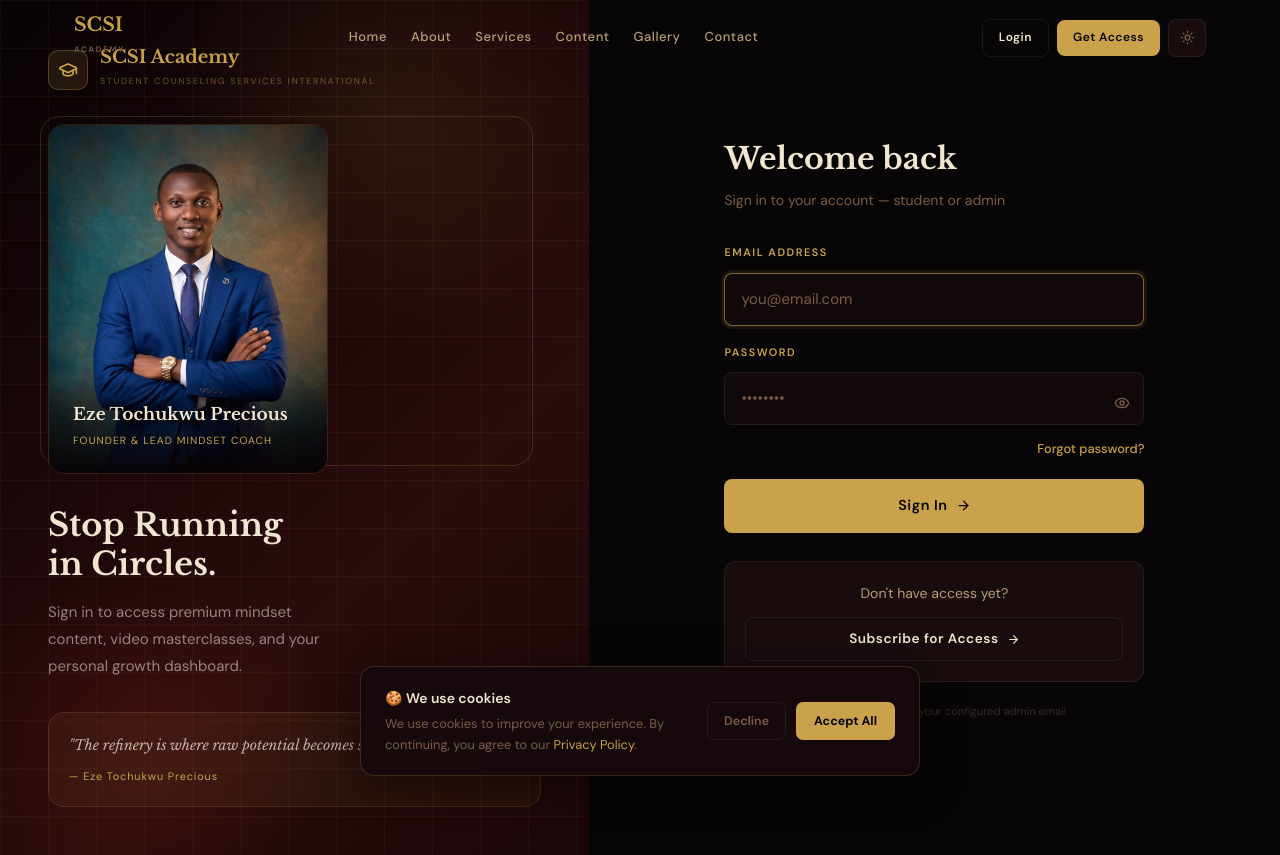
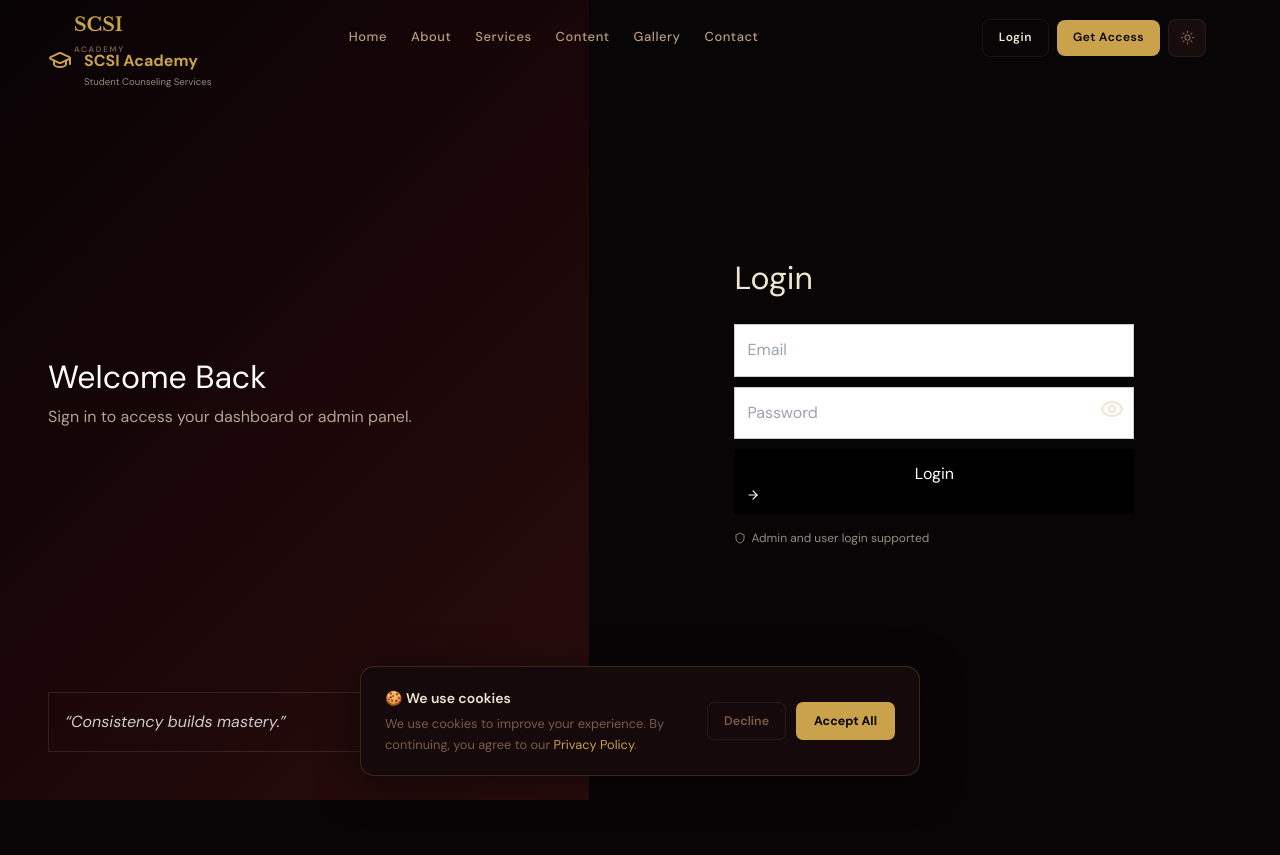
Before and after one commit to uzochukwubonaventure3-coder/SCSI-ACADEMY, a Next.js app in the folder frontend/: page /login in a window 1280 px wide. After the commit the page ends 800 px from the top, so only its background shows below. Built offline with nearby package versions, Linux system fonts and the light colour scheme.

Commit message:
fixed changes

```diff
--- a/frontend/src/app/login/page.tsx
+++ b/frontend/src/app/login/page.tsx
@@ -1,4 +1,5 @@
 'use client'
+
 import { Suspense, useState, useEffect } from 'react'
 import Link from 'next/link'
 import { useRouter, useSearchParams } from 'next/navigation'
@@ -6,15 +7,16 @@ import { Eye, EyeOff, ArrowRight, GraduationCap, Shield } from 'lucide-react'
 import { useAccess } from '@/hooks/useAccess'
 
 function LoginPageContent() {
-  const router  = useRouter()
-  const params  = useSearchParams()
-  const next    = params.get('next') || '/content'
+  const router = useRouter()
+  const params = useSearchParams()
+
+  const next = params.get('next') || '/content'
   const { login, hasAccess, isAdmin, loading } = useAccess()
 
-  const [form, setForm]         = useState({ email: '', password: '' })
-  const [showPw, setShowPw]     = useState(false)
-  const [busy, setBusy]         = useState(false)
-  const [error, setError]       = useState('')
+  const [form, setForm] = useState({ email: '', password: '' })
+  const [showPw, setShowPw] = useState(false)
+  const [busy, setBusy] = useState(false)
+  const [error, setError] = useState('')
   const [needsPayment, setNeedsPayment] = useState(false)
   const [expiredEmail, setExpiredEmail] = useState('')
 
@@ -27,16 +29,31 @@ function LoginPageContent() {
   const handleSubmit = async (e: React.FormEvent) => {
     e.preventDefault()
     if (busy) return
-    setBusy(true); setError(''); setNeedsPayment(false)
+
+    setBusy(true)
+    setError('')
+    setNeedsPayment(false)
 
     try {
       const res = await login(form.email, form.password)
+
       if (res.success) {
-        router.replace(res.role === 'admin' ? '/admin' : next)
+        // ROLE-BASED REDIRECT (IMPORTANT FIX)
+        if (res.role === 'admin') {
+          router.replace('/admin')
+        } else {
+          router.replace(next)
+        }
       } else {
         setError(res.message)
-        if (res.needsPayment) { setNeedsPayment(true); setExpiredEmail(form.email) }
+
+        if (res.needsPayment) {
+          setNeedsPayment(true)
+          setExpiredEmail(form.email)
         }
+      }
+    } catch (err) {
+      setError('Something went wrong')
     } finally {
       setBusy(false)
     }
@@ -44,161 +61,179 @@ function LoginPageContent() {
 
   if (loading || hasAccess) {
     return (
-      <div style={{ minHeight:'100vh', display:'flex', alignItems:'center', justifyContent:'center', background:'var(--bg-0)' }}>
-        <div style={{ width:'32px', height:'32px', border:'2px solid var(--bg-3)', borderTop:'2px solid var(--gold)', borderRadius:'50%', animation:'spin 0.8s linear infinite' }}/>
-        <style>{'@keyframes spin{to{transform:rotate(360deg)}}'}</style>
+      <div style={{
+        minHeight: '100vh',
+        display: 'flex',
+        alignItems: 'center',
+        justifyContent: 'center',
+        background: 'var(--bg-0)'
+      }}>
+        <div style={{
+          width: '32px',
+          height: '32px',
+          border: '2px solid var(--bg-3)',
+          borderTop: '2px solid var(--gold)',
+          borderRadius: '50%',
+          animation: 'spin 0.8s linear infinite'
+        }} />
+        <style>{`@keyframes spin{to{transform:rotate(360deg)}}`}</style>
       </div>
     )
   }
 
   return (
-    <div style={{ minHeight:'100vh', display:'flex', background:'var(--bg-0)', overflow:'hidden' }}>
+    <div style={{ minHeight: '100vh', display: 'flex', background: 'var(--bg-0)' }}>
 
-      {/* ── Left decorative panel ── */}
-      <div className="show-md" style={{ flex:'0 0 46%', position:'relative', overflow:'hidden', display:'flex', flexDirection:'column', justifyContent:'space-between', padding:'3rem' }}>
-        {/* Background */}
-        <div style={{ position:'absolute', inset:0, background:'linear-gradient(135deg, #080305 0%, #1A0608 35%, #2A0D0D 65%, #1A0608 100%)' }}/>
-        {/* Grid */}
-        <div style={{ position:'absolute', inset:0, backgroundImage:'linear-gradient(rgba(201,162,75,0.05) 1px, transparent 1px), linear-gradient(90deg, rgba(201,162,75,0.05) 1px, transparent 1px)', backgroundSize:'48px 48px', pointerEvents:'none' }}/>
-        {/* Glow orbs */}
-        <div style={{ position:'absolute', top:'-15%', right:'-10%', width:'500px', height:'500px', borderRadius:'50%', background:'radial-gradient(circle, rgba(201,162,75,0.1) 0%, transparent 65%)', pointerEvents:'none' }}/>
-        <div style={{ position:'absolute', bottom:'-10%', left:'-10%', width:'400px', height:'400px', borderRadius:'50%', background:'radial-gradient(circle, rgba(124,26,26,0.25) 0%, transparent 65%)', pointerEvents:'none' }}/>
+      {/* LEFT PANEL */}
+      <div className="show-md" style={{
+        flex: '0 0 46%',
+        position: 'relative',
+        padding: '3rem',
+        display: 'flex',
+        flexDirection: 'column',
+        justifyContent: 'space-between'
+      }}>
+        <div style={{
+          position: 'absolute',
+          inset: 0,
+          background: 'linear-gradient(135deg, #080305 0%, #1A0608 50%, #2A0D0D 100%)'
+        }} />
 
         {/* Logo */}
-        <div style={{ position:'relative', display:'flex', alignItems:'center', gap:'0.75rem' }}>
-          <div style={{ width:'40px', height:'40px', borderRadius:'10px', background:'rgba(201,162,75,0.12)', border:'1px solid rgba(201,162,75,0.3)', display:'flex', alignItems:'center', justifyContent:'center' }}>
-            <GraduationCap size={20} color="var(--gold)"/>
-          </div>
+        <div style={{ position: 'relative', display: 'flex', gap: '0.75rem' }}>
+          <GraduationCap color="var(--gold)" />
           <div>
-            <span style={{ fontFamily:'var(--font-serif)', fontSize:'1.125rem', fontWeight:700, color:'var(--gold)', display:'block', lineHeight:1 }}>SCSI Academy</span>
-            <span style={{ fontSize:'0.55rem', letterSpacing:'0.2em', textTransform:'uppercase', color:'rgba(201,162,75,0.5)' }}>Student Counseling Services International</span>
+            <div style={{ color: 'var(--gold)', fontWeight: 700 }}>SCSI Academy</div>
+            <div style={{ fontSize: '0.6rem', opacity: 0.6 }}>Student Counseling Services</div>
           </div>
         </div>
 
-        {/* Coach photo + headline */}
-        <div style={{ position:'relative', flex:1, display:'flex', flexDirection:'column', justifyContent:'center', padding:'2rem 0' }}>
-          <div style={{ position:'relative', marginBottom:'2rem' }}>
-            {/* Photo frame */}
-            <div style={{ position:'absolute', top:'-8px', left:'-8px', right:'8px', bottom:'8px', border:'1px solid rgba(201,162,75,0.2)', borderRadius:'20px' }}/>
-            <div style={{ borderRadius:'16px', overflow:'hidden', aspectRatio:'4/5', maxWidth:'280px', border:'1px solid rgba(201,162,75,0.15)', position:'relative' }}>
-              <img src="/coach-photo.jpg" alt="Eze Tochukwu Precious" style={{ width:'100%', height:'100%', objectFit:'cover', objectPosition:'top' }}/>
-              {/* Name overlay */}
-              <div style={{ position:'absolute', bottom:0, left:0, right:0, padding:'1.5rem', background:'linear-gradient(to top, rgba(8,3,5,0.96) 0%, transparent 100%)' }}>
-                <p style={{ fontFamily:'var(--font-serif)', fontSize:'1.0625rem', fontWeight:700, color:'#F0E6D0', marginBottom:'0.2rem' }}>Eze Tochukwu Precious</p>
-                <p style={{ fontSize:'0.65rem', letterSpacing:'0.1em', textTransform:'uppercase', color:'var(--gold)' }}>Founder & Lead Mindset Coach</p>
-              </div>
-            </div>
-          </div>
-
-          <h2 style={{ fontFamily:'var(--font-serif)', fontSize:'clamp(1.5rem,2.5vw,2.125rem)', fontWeight:700, color:'#F0E6D0', lineHeight:1.2, marginBottom:'1rem' }}>
-            Stop Running<br/>in Circles.
+        {/* Message */}
+        <div style={{ position: 'relative' }}>
+          <h2 style={{ color: '#fff', fontSize: '2rem' }}>
+            Welcome Back
           </h2>
-          <p style={{ color:'rgba(240,230,208,0.55)', fontSize:'0.9375rem', lineHeight:1.8, maxWidth:'300px' }}>
-            Sign in to access premium mindset content, video masterclasses, and your personal growth dashboard.
+          <p style={{ opacity: 0.7 }}>
+            Sign in to access your dashboard or admin panel.
           </p>
         </div>
 
         {/* Quote */}
-        <div style={{ position:'relative', padding:'1.25rem', background:'rgba(201,162,75,0.06)', border:'1px solid rgba(201,162,75,0.15)', borderRadius:'var(--radius-lg)' }}>
-          <p style={{ fontFamily:'var(--font-serif)', fontStyle:'italic', fontSize:'0.875rem', color:'rgba(240,230,208,0.75)', lineHeight:1.75, marginBottom:'0.625rem' }}>
-            "The refinery is where raw potential becomes structured authority."
+        <div style={{
+          position: 'relative',
+          padding: '1rem',
+          border: '1px solid rgba(255,255,255,0.1)'
+        }}>
+          <p style={{ fontStyle: 'italic', color: '#ccc' }}>
+            “Consistency builds mastery.”
           </p>
-          <p style={{ fontSize:'0.68rem', color:'var(--gold)', letterSpacing:'0.08em' }}>— Eze Tochukwu Precious</p>
         </div>
       </div>
 
-      {/* ── Right: Login form ── */}
-      <div style={{ flex:1, display:'flex', alignItems:'center', justifyContent:'center', padding:'2rem 1.25rem', overflowY:'auto' }}>
-        <div style={{ width:'100%', maxWidth:'420px', animation: error ? 'shake 0.5s ease-in-out' : 'none' }}>
+      {/* RIGHT PANEL */}
+      <div style={{
+        flex: 1,
+        display: 'flex',
+        alignItems: 'center',
+        justifyContent: 'center'
+      }}>
+        <form onSubmit={handleSubmit} style={{ width: 400 }}>
 
-          {/* Mobile logo */}
-          <div className="hide-md" style={{ display:'flex', alignItems:'center', gap:'0.625rem', marginBottom:'2.5rem', justifyContent:'center' }}>
-            <GraduationCap size={24} color="var(--gold)"/>
-            <span style={{ fontFamily:'var(--font-serif)', fontSize:'1.25rem', fontWeight:700, color:'var(--gold)' }}>SCSI Academy</span>
-          </div>
+          <h1 style={{ fontSize: '2rem', marginBottom: 20 }}>Login</h1>
 
-          <h1 style={{ fontFamily:'var(--font-serif)', fontSize:'1.875rem', fontWeight:700, marginBottom:'0.375rem' }}>Welcome back</h1>
-          <p style={{ color:'var(--txt-3)', fontSize:'0.875rem', marginBottom:'2rem' }}>
-            Sign in to your account — student or admin
-          </p>
+          {/* EMAIL */}
+          <input
+            type="email"
+            placeholder="Email"
+            value={form.email}
+            onChange={(e) => setForm({ ...form, email: e.target.value })}
+            style={{
+              width: '100%',
+              padding: 12,
+              marginBottom: 10,
+              border: '1px solid #ccc'
+            }}
+          />
 
-          <form onSubmit={handleSubmit} style={{ display:'flex', flexDirection:'column', gap:'1.125rem' }}>
-            <div className="fgroup">
-              <label className="fl">Email Address</label>
-              <input type="email" required value={form.email} className="fi"
-                onChange={e => setForm(p => ({...p, email:e.target.value}))}
-                placeholder="you@email.com" autoComplete="email" autoFocus/>
-            </div>
+          {/* PASSWORD */}
+          <div style={{ position: 'relative' }}>
+            <input
+              type={showPw ? 'text' : 'password'}
+              placeholder="Password"
+              value={form.password}
+              onChange={(e) => setForm({ ...form, password: e.target.value })}
+              style={{
+                width: '100%',
+                padding: 12,
+                marginBottom: 10,
+                border: '1px solid #ccc'
+              }}
+            />
 
-            <div className="fgroup" style={{ position:'relative' }}>
-              <label className="fl">Password</label>
-              <input type={showPw?'text':'password'} required value={form.password} className="fi"
-                onChange={e => setForm(p => ({...p, password:e.target.value}))}
-                placeholder="••••••••" autoComplete="current-password"
-                style={{ paddingRight:'3rem' }}/>
-              <button type="button" onClick={() => setShowPw(!showPw)}
-                style={{ position:'absolute', right:'0.875rem', bottom:'0.875rem', background:'none', border:'none', color:'var(--txt-3)', cursor:'pointer', display:'flex', lineHeight:0 }}>
-                {showPw ? <EyeOff size={16}/> : <Eye size={16}/>}
+            <button
+              type="button"
+              onClick={() => setShowPw(!showPw)}
+              style={{
+                position: 'absolute',
+                right: 10,
+                top: 10,
+                background: 'none',
+                border: 'none'
+              }}
+            >
+              {showPw ? <EyeOff /> : <Eye />}
             </button>
           </div>
 
-            {/* Forgot password link */}
-            <div style={{ textAlign:'right', marginTop:'-0.5rem' }}>
-              <Link href="/forgot-password" style={{ fontSize:'0.8rem', color:'var(--gold)', textDecoration:'none', fontWeight:500 }}>
-                Forgot password?
-              </Link>
-            </div>
-
+          {/* ERROR */}
           {error && (
-              <div style={{ padding:'0.875rem 1rem', background:'rgba(220,60,60,0.08)', border:'1px solid rgba(220,60,60,0.25)', borderRadius:'var(--radius-sm)', fontSize:'0.875rem', lineHeight:1.6 }}>
-                <p style={{ color:'#e07070', marginBottom: needsPayment ? '0.625rem' : 0 }}>{error}</p>
-                {needsPayment && (
-                  <Link href={`/signup?email=${encodeURIComponent(expiredEmail)}`}
-                    style={{ display:'inline-flex', alignItems:'center', gap:'0.375rem', padding:'0.5rem 1rem', background:'var(--gold)', color:'#080506', borderRadius:'var(--radius-sm)', fontSize:'0.8rem', fontWeight:700, textDecoration:'none' }}>
-                    Subscribe Now <ArrowRight size={12}/>
-                  </Link>
-                )}
+            <div style={{
+              color: 'red',
+              marginBottom: 10
+            }}>
+              {error}
             </div>
           )}
 
-            <button type="submit" disabled={busy} className="btn btn-gold"
-              style={{ justifyContent:'center', width:'100%', padding:'0.9375rem', fontSize:'0.9rem', opacity:busy?.7:1 }}>
-              {busy
-                ? <span style={{ display:'flex', alignItems:'center', gap:'0.5rem' }}>
-                    <span style={{ width:'15px', height:'15px', border:'2px solid rgba(8,5,6,0.3)', borderTop:'2px solid #080506', borderRadius:'50%', animation:'spin 0.8s linear infinite', display:'inline-block' }}/>
-                    Signing in…
-                  </span>
-                : <><span>Sign In</span><ArrowRight size={15}/></>}
+          {/* BUTTON */}
+          <button
+            disabled={busy}
+            type="submit"
+            style={{
+              width: '100%',
+              padding: 12,
+              background: 'black',
+              color: 'white',
+              border: 'none'
+            }}
+          >
+            {busy ? 'Logging in...' : 'Login'}
+            <ArrowRight size={14} />
           </button>
-          </form>
 
-          <div style={{ marginTop:'1.75rem', padding:'1.25rem', background:'var(--bg-2)', border:'1px solid var(--border)', borderRadius:'var(--radius-md)', textAlign:'center' }}>
-            <p style={{ fontSize:'0.875rem', color:'var(--txt-2)', marginBottom:'0.75rem' }}>Don't have access yet?</p>
-            <Link href="/signup" className="btn btn-ghost"
-              style={{ textDecoration:'none', justifyContent:'center', display:'inline-flex', width:'100%', fontSize:'0.85rem' }}>
-              Subscribe for Access <ArrowRight size={13}/>
-            </Link>
+          {/* ADMIN HINT */}
+          <div style={{
+            marginTop: 15,
+            fontSize: 12,
+            opacity: 0.6,
+            display: 'flex',
+            gap: 5,
+            alignItems: 'center'
+          }}>
+            <Shield size={12} />
+            Admin and user login supported
           </div>
 
-          {/* Admin indicator */}
-          <div style={{ marginTop:'1.25rem', display:'flex', alignItems:'center', justifyContent:'center', gap:'0.375rem', opacity:0.4 }}>
-            <Shield size={11} color="var(--txt-3)"/>
-            <span style={{ fontSize:'0.7rem', color:'var(--txt-3)' }}>Admin access: use your configured admin email</span>
+        </form>
       </div>
-        </div>
-      </div>
-      <style>{'@keyframes spin{to{transform:rotate(360deg)}}@keyframes shake{0%,100%{transform:translateX(0)}25%{transform:translateX(-5px)}75%{transform:translateX(5px)}}'}</style>
+
     </div>
   )
 }
 
 export default function LoginPage() {
   return (
-    <Suspense fallback={
-      <div style={{ minHeight:'100vh', display:'flex', alignItems:'center', justifyContent:'center', background:'var(--bg-0)' }}>
-        <div style={{ width:'32px', height:'32px', border:'2px solid var(--bg-3)', borderTop:'2px solid var(--gold)', borderRadius:'50%', animation:'spin 0.8s linear infinite' }}/>
-      </div>
-    }>
+    <Suspense fallback={<div>Loading...</div>}>
       <LoginPageContent />
     </Suspense>
   )
```
Also changed, not shown: 1 other file (tests, documents, lock files or other folders). Lines whose indentation alone changed are shown as unchanged.
